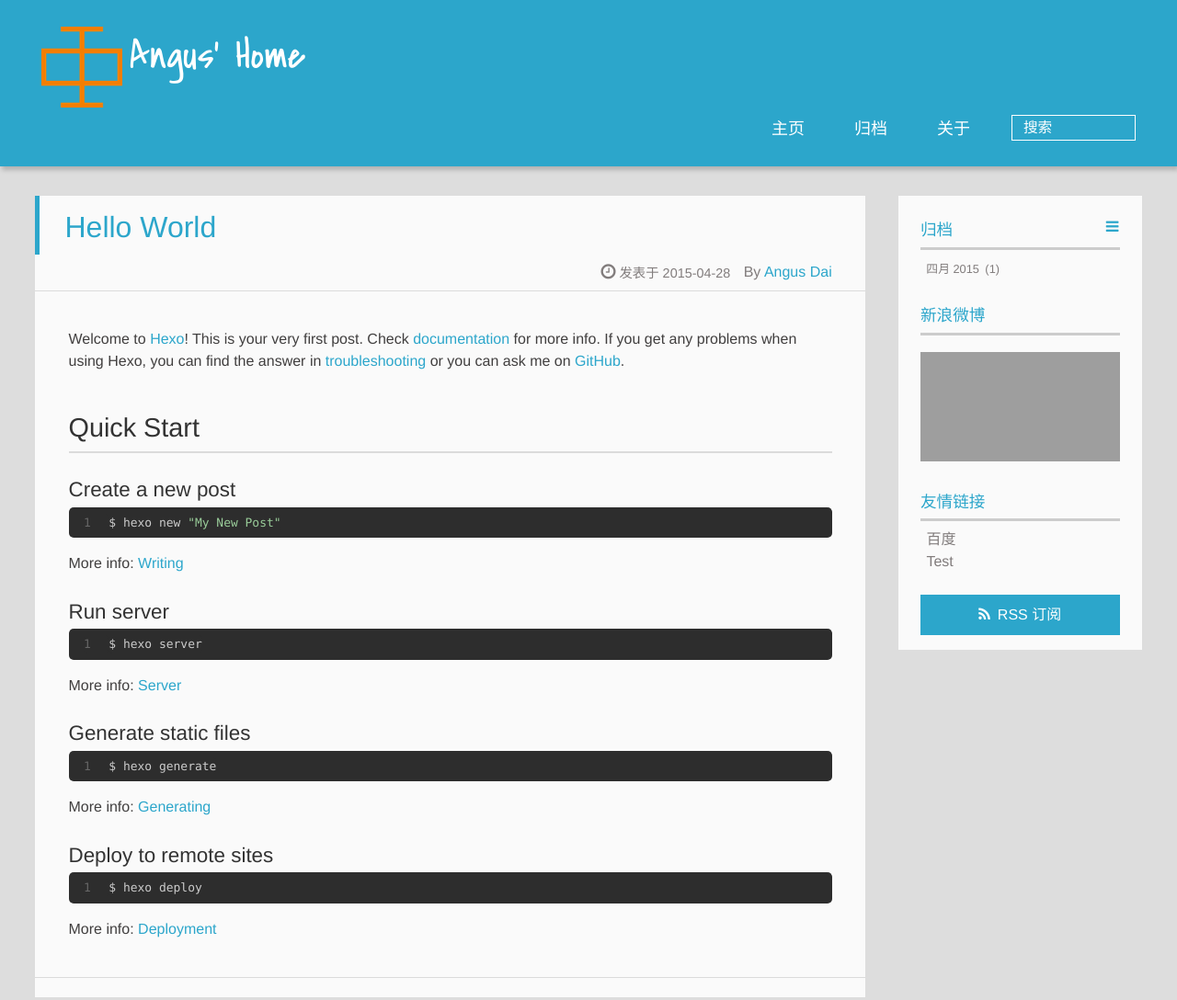
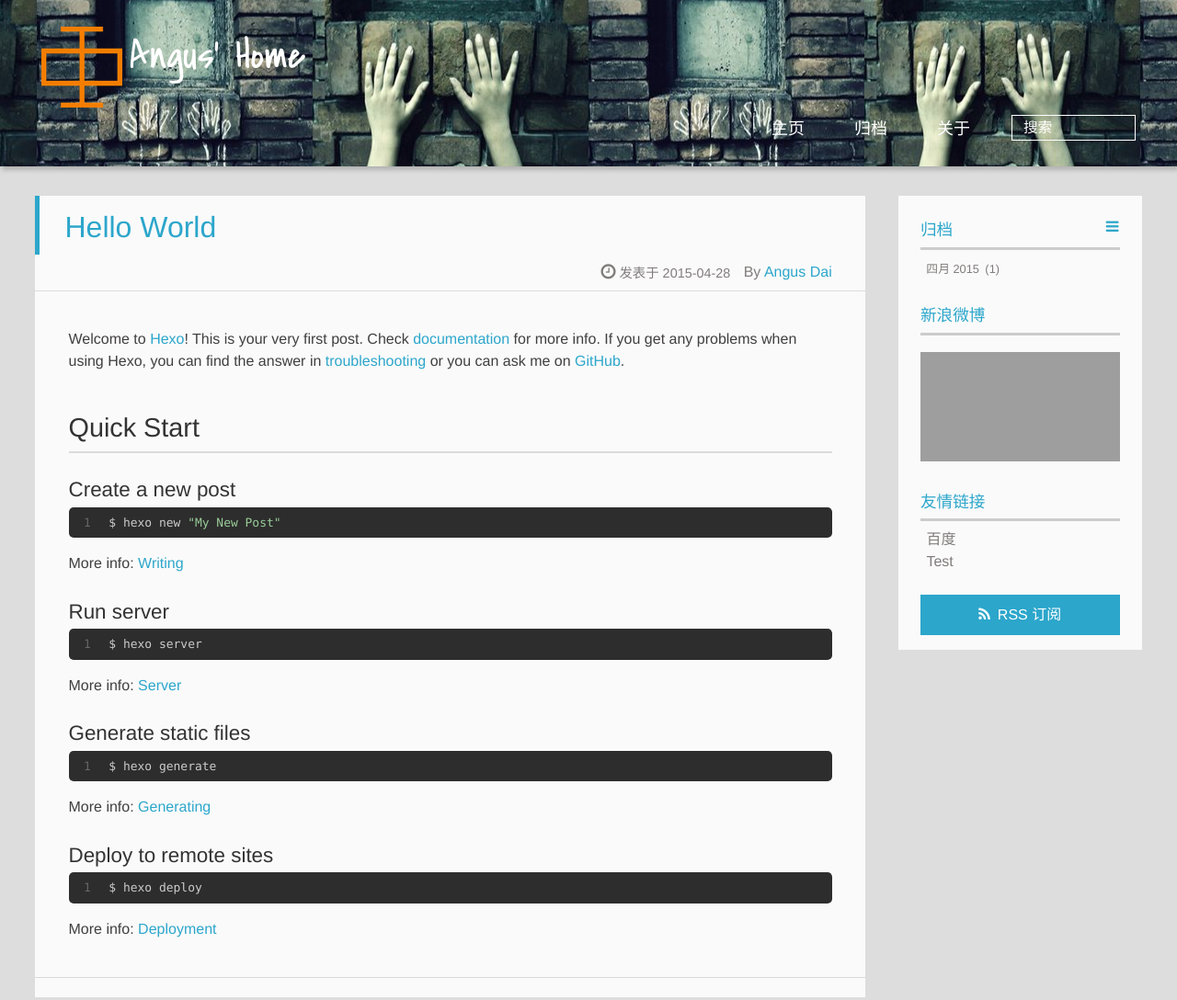
Before and after one commit to twohe/twohe.github.io, a plain HTML site: page index.html in a window 1280 px wide. Shown: the top 1088 px of the page at 92% size. Drawn offline with Linux system fonts and the light colour scheme; grey boxes are pictures that could not be loaded.

Commit message:
Site updated: 2015-04-29 16:46:00

```diff
--- a/css/style.css
+++ b/css/style.css
@@ -377,7 +377,7 @@ body >header {
   width: 100%;
   -webkit-box-shadow: 2px 4px 5px rgba(3,3,3,0.2);
   box-shadow: 2px 4px 5px rgba(3,3,3,0.2);
-  background: url("../") center #2ca6cb;
+  background: url("../img/banner.jpg") center #2ca6cb;
   color: #fff;
   padding: 1em 0 0.8em;
 }
```
